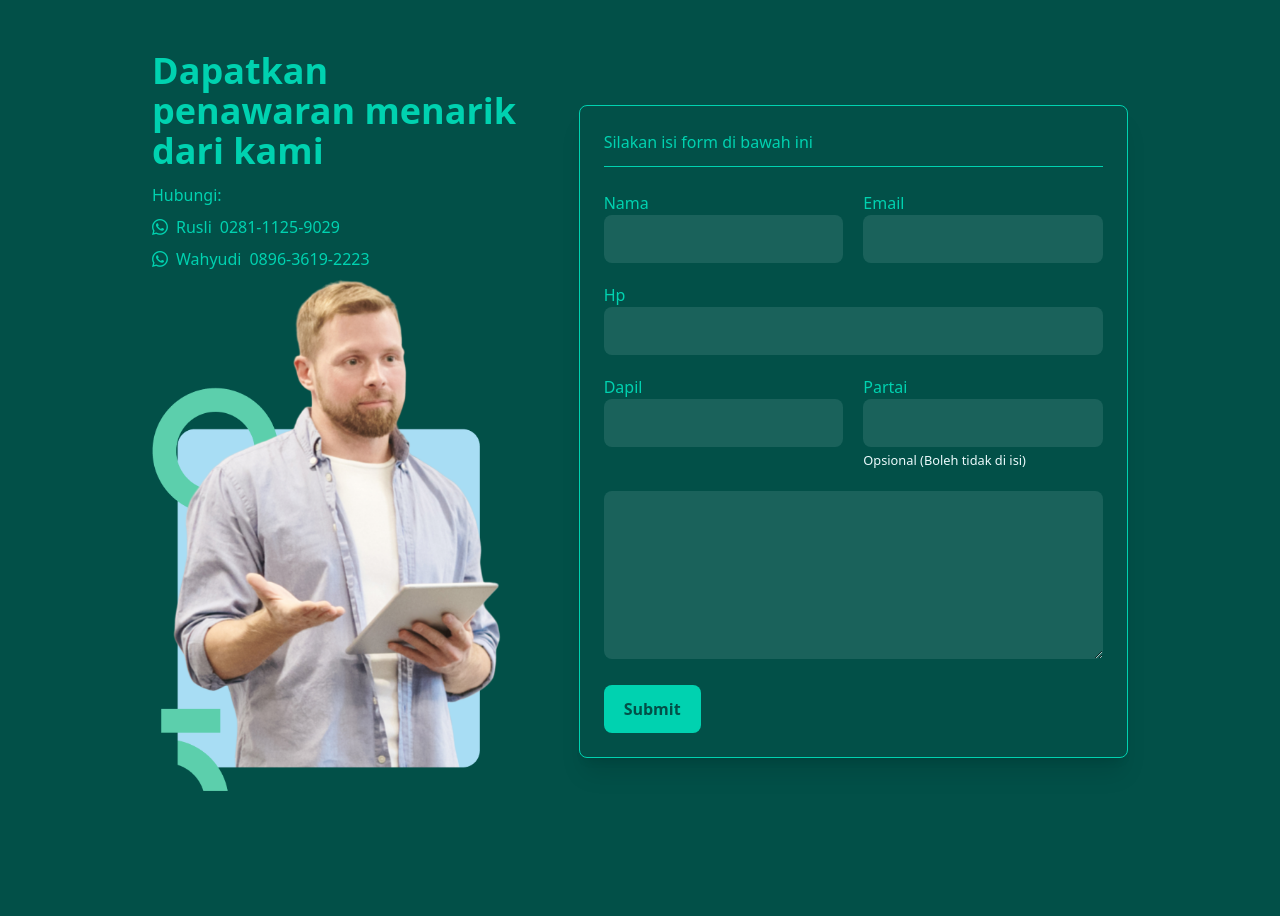
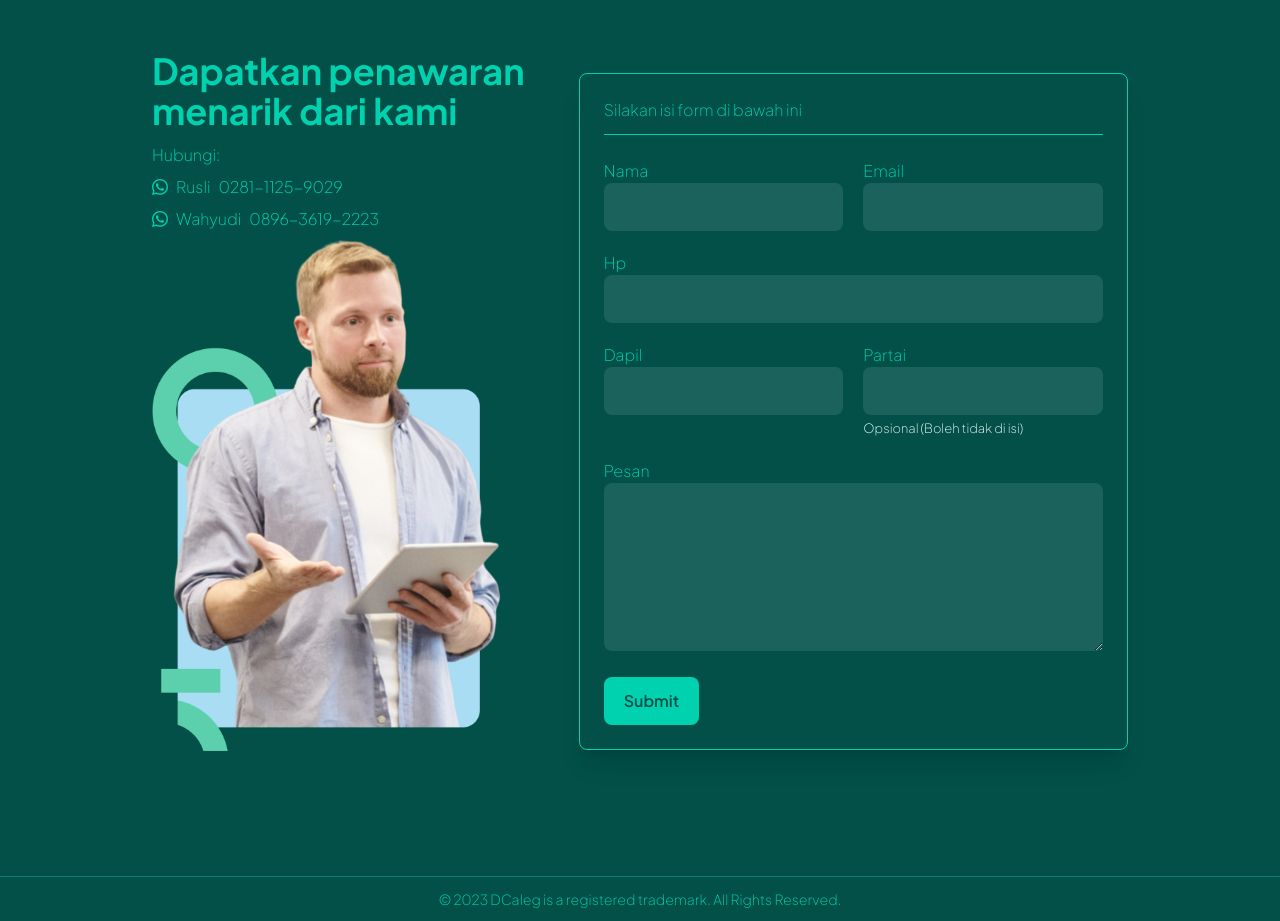
Before and after one commit to halloanewahyudi/caleg, a Vue app: page / in a window 1280 px wide. Shown: the part 3240-4161 px from the top of the page. Built offline with nearby package versions, Linux system fonts and the light colour scheme.

Commit message:
font-family dan contact form

```diff
--- a/index.html
+++ b/index.html
@@ -2,11 +2,14 @@
 <html lang="en">
   <head>
     <meta charset="UTF-8">
-    <link rel="icon" href="/favicon.ico">
+    <link rel="icon" href="/logo.svg">
     <meta name="viewport" content="width=device-width, initial-scale=1.0">
-    <title>Vite App</title>
+    <title>Caleg </title>
+    <link rel="preconnect" href="https://fonts.googleapis.com">
+    <link rel="preconnect" href="https://fonts.gstatic.com" crossorigin>
+    <link href="https://fonts.googleapis.com/css2?family=Plus+Jakarta+Sans:ital,wght@0,200..800;1,200..800&display=swap" rel="stylesheet">
   </head>
-  <body>
+  <body class="plus-jakarta-sans-body">
     <div id="app"></div>
     <script type="module" src="/src/main.js"></script>
   </body>
--- a/src/App.vue
+++ b/src/App.vue
@@ -3,6 +3,9 @@ import { RouterLink, RouterView } from 'vue-router'
 
 </script>
 
-<template class="plus-jakarta-sans-body">
+<template>
   <RouterView />
+  <div
+    class="relative text-center text-sm bg-primary border-t border-secondary border-opacity-40 px-6 py-3 text-secondary">
+    © 2023 DCaleg is a registered trademark. All Rights Reserved. </div>
 </template>
--- a/src/assets/main.css
+++ b/src/assets/main.css
@@ -1,9 +1,11 @@
+@import url('https://fonts.googleapis.com/css2?family=Plus+Jakarta+Sans:ital,wght@0,200..800;1,200..800&display=swap');
+
 @tailwind base;
 @tailwind components;
 @tailwind utilities;
 
-@import url('https://fonts.googleapis.com/css2?family=Plus+Jakarta+Sans:ital,wght@0,200..800;1,200..800&display=swap');
 
+@layer base {
   .plus-jakarta-sans-body {
     font-family: "Plus Jakarta Sans", sans-serif;
     font-optical-sizing: auto;
@@ -11,16 +13,11 @@
     font-style: normal;
   }
 
-.plus-jakarta-sans-title {
+  .plus-jakarta-sans-title{
 
     font-family: "Plus Jakarta Sans", sans-serif;
     font-optical-sizing: auto;
     font-weight:  800;
     font-style: normal;
   }
-
-@layer base{
-  body {
-    @apply text-neutral-700
 }
-}
--- a/src/components/SectionFive.vue
+++ b/src/components/SectionFive.vue
@@ -1,3 +1,48 @@
+<script setup>
+
+import axios from "axios";
+import { ref } from "vue";
+import LoadingVue from "./icons/Loading.vue";
+
+const terkirim = ref(false)
+const gagalKirim = ref(false)
+const loading = ref(false);
+const dataForm = ref({
+    access_key:'19ad5618-5bd5-4545-b942-65634e12a1ca',
+    nama: '',
+    email: '',
+    phone: '',
+    dapil: '',
+    partai: '',
+    pesan: ''
+})
+const submitForm = async () => {
+  try {
+    loading.value = true; // Set loading to true when submitting
+    const response = await fetch("https://api.web3forms.com/submit", {
+      method: "POST",
+      headers: {
+        "Content-Type": "application/json",
+        Accept: "application/json",
+      },
+      body: JSON.stringify(dataForm.value),
+    });
+    const result = await response.json();
+
+    if (result.success) {
+      terkirim.value = true;
+      console.log(result);
+    } else {
+      gagalKirim.value = true;
+    }
+  } catch (error) {
+    console.error('Error submitting form:', error);
+  } finally {
+    loading.value = false; // Set loading back to false regardless of success or error
+  }
+};
+
+</script>
 <template>
     <div class="min-h-screen py-20 bg-primary text-secondary">
         <div class="max-w-screen-lg mx-auto px-4 lg:px-0">
@@ -6,52 +51,71 @@
                     <h2 id="hubungi" class="text-4xl font-bold mb-3">Dapatkan penawaran menarik dari kami</h2>
                     <div class="flex flex-col gap-2">
                         <p>Hubungi:</p>
-                        <a
-                            href="https://api.whatsapp.com/send?phone=6285711112016"
+                        <a href="https://api.whatsapp.com/send?phone=6285711112016"
                             class="flex gap-2 hover:translate-x-2 duration-200"><i
                                 class="bi bi-whatsapp"></i><span>Rusli</span><span> 0281-1125-9029</span>
-                            </a>
+                        </a>
                         <a href="https://api.whatsapp.com/send?phone=6289636192223"
                             class="flex gap-2 hover:translate-x-2 duration-200"><i
                                 class="bi bi-whatsapp"></i><span>Wahyudi</span><span> 0896-3619-2223</span>
-                            </a>
-
+                        </a>
                     </div>
                     <img src="@/assets/caleg-2.png" alt="" srcset="" class="mx-auto w-full">
                 </div>
                 <div class="lg:w-7/12 p-6">
                     <div class="p-6 border border-secondary rounded-lg shadow-xl">
-                        <div>
+                        <div class="">
                             <div><span class="mb-3 block"> Silakan isi form di bawah ini</span>
                                 <hr class="mb-6 border-secondary">
-                                <form>
+                                <div v-if="terkirim">
+                                    <div class="max-w-[300px] mx-auto p-4 text-center">
+                                        <h2 class="text-2xl font-medium text-secondary" > Terimakasih, {{ dataForm.nama }} !  </h2>
+                                        <p>pesan anda terkirim dan akan kami tindaklanjuti</p>
+                                    </div>
+                                </div>
+                                <div v-else-if="gagalKirim">
+                                    <div class="max-w-[300px] mx-auto p-4 text-center">
+                                        <h2 class="text-2xl font-medium text-secondary" > Mohon Maaf, {{ dataForm.nama }} !  </h2>
+                                        <p>Pesan anda gagal terkiirim </p>
+                                    </div>
+                                </div>
+                                <div v-else>
+                                <form @submit.prevent="submitForm">
                                     <div class="grid grid-cols-1 lg:grid-cols-2 gap-5">
                                         <div class="form-group mb-5"><label for="nama">Nama</label><input type="text"
-                                                name="nama"
+                                                name="nama" v-model="dataForm.nama"
                                                 class="p-3 rounded-lg w-full bg-light bg-opacity-10 text-white"
                                                 required></div>
                                         <div class="form-group mb-5"><label for="email">Email</label><input type="email"
-                                                name="email"
+                                                name="email" v-model="dataForm.email"
                                                 class="p-3 rounded-lg w-full bg-light bg-opacity-10 text-white"
                                                 required></div>
                                     </div>
                                     <div class="form-group mb-5"><label for="phone">Hp</label><input type="phone"
-                                            name="phone"
+                                            name="phone" v-model="dataForm.phone"
                                             class="p-3 rounded-lg w-full bg-light bg-opacity-10 text-white"></div>
                                     <div class="grid grid-cols-1 lg:grid-cols-2 gap-5">
                                         <div class="form-group mb-5"><label for="dapil">Dapil</label><input type="text"
-                                                name="dapil"
+                                                name="dapil" v-model="dataForm.dapil"
                                                 class="p-3 rounded-lg w-full bg-light bg-opacity-10 text-white"></div>
                                         <div class="form-group mb-5"><label for="partai">Partai</label><input
-                                                type="text" name="partai"
+                                                type="text" name="partai" v-model="dataForm.partai"
                                                 class="p-3 rounded-lg w-full bg-light bg-opacity-10 text-white"><small
                                                 class="text-light">Opsional (Boleh tidak di isi)</small></div>
                                     </div>
-                                    <div class="form-group mb-5"><textarea name="pesan" id="" cols="30" rows="6"
+                                    <div class="form-group mb-5">
+                                        <label for="pesan"> Pesan </label>
+                                        <textarea name="pesan" v-model="dataForm.pesan" id=""
+                                            cols="30" rows="6"
                                             class="rounded-lg w-full bg-light bg-opacity-10 text-white p-3"></textarea>
-                                    </div><button type="submit"
-                                        class="rounded-lg py-3 px-5 bg-secondary text-primary font-semibold hover:bg-opacity-70 duration-200">Submit</button>
+                                    </div>
+                                    <button type="submit"
+                                        class="rounded-lg py-3 px-5 bg-secondary text-primary font-semibold hover:bg-opacity-70 duration-200 flex items-center gap-4">Submit <div v-if="loading" >
+                                    <LoadingVue class="text-3xl text-primary" />
+                                </div></button>
                                 </form>
+                            </div> <!-- else form -->
+
                             </div>
                         </div>
                     </div>
@@ -59,4 +123,5 @@
             </div>
         </div>
     </div>
+
 </template>
--- /dev/null
+++ b/src/components/icons/Loading.vue
@@ -0,0 +1,4 @@
+
+<template>
+    <svg xmlns="http://www.w3.org/2000/svg" width="1em" height="1em" viewBox="0 0 24 24"><g fill="none" stroke="currentColor" stroke-linecap="round" stroke-width="2"><path stroke-dasharray="60" stroke-dashoffset="60" stroke-opacity=".3" d="M12 3C16.9706 3 21 7.02944 21 12C21 16.9706 16.9706 21 12 21C7.02944 21 3 16.9706 3 12C3 7.02944 7.02944 3 12 3Z"><animate fill="freeze" attributeName="stroke-dashoffset" dur="1.3s" values="60;0"></animate></path><path stroke-dasharray="15" stroke-dashoffset="15" d="M12 3C16.9706 3 21 7.02944 21 12"><animate fill="freeze" attributeName="stroke-dashoffset" dur="0.3s" values="15;0"></animate><animateTransform attributeName="transform" dur="1.5s" repeatCount="indefinite" type="rotate" values="0 12 12;360 12 12"></animateTransform></path></g></svg>
+  </template>
```
Also changed, not shown: public/logo.svg (added). Lines whose indentation alone changed are shown as unchanged.
